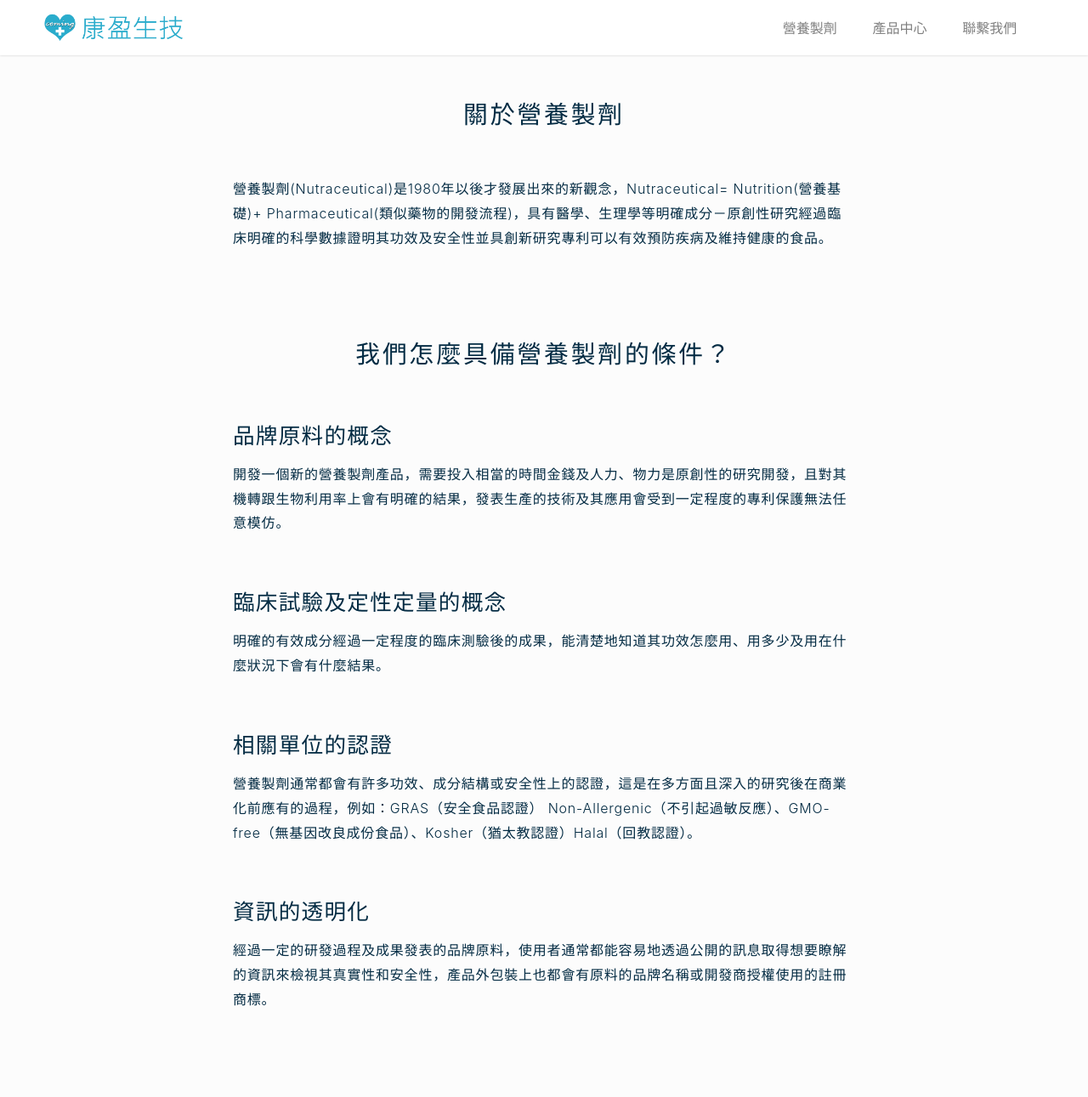
After one commit to loracy/coming, a PHP site: page /more.php in a window 1280 px wide. The commit adds this page. Shown: the whole page at 85% size. Run offline with PHP 8.4, Linux system fonts and the light colour scheme; some libraries are stand-ins or nearby versions.

Commit message:
add more page

```diff
--- a/css/style.css
+++ b/css/style.css
@@ -1,7 +1,16 @@
 
+/*
+ ---guide---
+header: 65px
+content: pt-5 pb-5
+*/
 
 body{
     background-color:#FCFCFC;
+}
+
+.content{
+  margin-top:65px;
 }
 
 /* navbar */
@@ -21,6 +30,14 @@ body{
     font-size:1.8rem;
     color:#032B43;
     letter-spacing:.1em;
+}
+/* subtitle */
+.text_subtitle{
+  font-size:1.6rem;
+  letter-spacing:.05em;
+  font-weight:400;
+  line-height:1.8em;
+  color: #032B43;
 }
 /* description */
 .text_description{
--- a/header.php
+++ b/header.php
@@ -12,10 +12,10 @@
   </head>
   <body>
 
-    <div class="container-fluid" style="padding:0px;">
+    <div class="container-fluid fixed-top" style="padding:0px;">
         <nav class="navbar navbar-expand-sm navbar-light justify-content-end pr-5 pl-5">
 
-          <a class="navbar-brand p-0" href="">
+          <a class="navbar-brand p-0" href="./">
             <img src="./assets/logo.jpg" width="auto" height="49px" alt="">
           </a>
           <button class="navbar-toggler hidden-lg-up" type="button" data-toggle="collapse" data-target="#collapsibleNavId" aria-controls="collapsibleNavId"
@@ -27,7 +27,7 @@
             <ul class="navbar-nav mr-0 mt-2 mt-lg-0 col-sm-4">
 
               <li class="nav-item col-sm p-0">
-                <a class="nav-link p-0 text-center" href="#">營養製劑 <span class="sr-only">(current)</span></a>
+                <a class="nav-link p-0 text-center" href="./more.php">營養製劑 <span class="sr-only">(current)</span></a>
               </li>
 
               <!-- <li class="nav-item dropdown col-sm p-0">
@@ -41,11 +41,11 @@
               </li> -->
 
               <li class="nav-item col-sm p-0">
-                <a class="nav-link p-0 text-center" href="#">產品中心</a>
+                <a class="nav-link p-0 text-center" href="product.php">產品中心</a>
               </li>
 
               <li class="nav-item col-sm p-0">
-                <a class="nav-link p-0 text-center" href="#">聯繫我們</a>
+                <a class="nav-link p-0 text-center" href="cantact.php">聯繫我們</a>
               </li>
             </ul>
 
--- /dev/null
+++ b/more.php
@@ -0,0 +1,85 @@
+<?php
+	include ('header.php');
+?>
+
+<div class="container content pt-5 pb-5">
+    <div class="article-1 pb-5 mb-5">
+        <div class="text-center mb-5">
+            <span class="text_slogan">
+                關於營養製劑
+            </span>
+        </div>
+        <!-- slogan -->
+
+        <!-- <div class="media offset-md-1 col-sm-10 p-0"> -->
+
+            <!-- <img class="mr-4 col-sm-6 p-1" src="assets/main-img.png" alt=""> -->
+
+        <div class="text_description col-sm-8 offset-sm-2 p-1 ">
+            營養製劑(Nutraceutical)是1980年以後才發展出來的新觀念，Nutraceutical= Nutrition(營養基礎)+ Pharmaceutical(類似藥物的開發流程)，具有醫學、生理學等明確成分－原創性研究經過臨床明確的科學數據證明其功效及安全性並具創新研究專利可以有效預防疾病及維持健康的食品。
+        </div>
+    </div>
+    <!-- article-1 -->
+
+    <div class="article-2">
+        <div class="text-center mt-5 mb-5">
+            <span class="text_slogan">
+                我們怎麼具備營養製劑的條件？
+            </span>
+        </div>
+        <!-- slogan -->
+
+        <!-- <div class="media offset-md-1 col-sm-10 p-0"> -->
+
+            <!-- <img class="mr-4 col-sm-6 p-1" src="assets/main-img.png" alt=""> -->
+        <div class="mt-5 mb-5">
+            <div class="text_subtitle col-sm-8 offset-sm-2 p-1">
+                品牌原料的概念
+            </div>
+            <div class="text_description col-sm-8 offset-sm-2 p-1 ">
+                開發一個新的營養製劑產品，需要投入相當的時間金錢及人力、物力是原創性的研究開發，且對其機轉跟生物利用率上會有明確的結果，發表生產的技術及其應用會受到一定程度的專利保護無法任意模仿。
+            </div>
+        </div>
+        <div class="mt-5 mb-5">
+            <div class="text_subtitle col-sm-8 offset-sm-2 p-1">
+                臨床試驗及定性定量的概念
+            </div>
+            <div class="text_description col-sm-8 offset-sm-2 p-1 ">
+                明確的有效成分經過一定程度的臨床測驗後的成果，能清楚地知道其功效怎麼用、用多少及用在什麼狀況下會有什麼結果。
+            </div>
+        </div>
+        <div class="mt-5 mb-5">
+            <div class="text_subtitle col-sm-8 offset-sm-2 p-1">
+                相關單位的認證
+            </div>
+            <div class="text_description col-sm-8 offset-sm-2 p-1 ">
+                營養製劑通常都會有許多功效、成分結構或安全性上的認證，這是在多方面且深入的研究後在商業化前應有的過程，例如：GRAS（安全食品認證） Non-Allergenic（不引起過敏反應）、GMO-free（無基因改良成份食品）、Kosher（猶太教認證）Halal（回教認證）。
+            </div>
+        </div>
+        <div class="mt-5 mb-5">
+            <div class="text_subtitle col-sm-8 offset-sm-2 p-1">
+                資訊的透明化
+            </div>
+            <div class="text_description col-sm-8 offset-sm-2 p-1 ">
+                經過一定的研發過程及成果發表的品牌原料，使用者通常都能容易地透過公開的訊息取得想要瞭解的資訊來檢視其真實性和安全性，產品外包裝上也都會有原料的品牌名稱或開發商授權使用的註冊商標。
+            </div>
+        </div>
+
+
+        <!-- </div> -->
+        <!-- media -->
+        <!-- <div class="offset-sm-1 col-sm-10 text-sm-right mt-4" >
+            <a href="#" class="btn btn-cta btn-lg col-sm-2" role="button" aria-pressed="false">瞭解產品</a>
+        </div> -->
+    </div>
+    <!-- aerticle-2 -->
+</div>
+
+
+    <!-- Optional JavaScript -->
+    <!-- jQuery first, then Popper.js, then Bootstrap JS -->
+    <script src="https://code.jquery.com/jquery-3.2.1.slim.min.js" integrity="sha384-KJ3o2DKtIkvYIK3UENzmM7KCkRr/rE9/Qpg6aAZGJwFDMVNA/GpGFF93hXpG5KkN" crossorigin="anonymous"></script>
+    <script src="https://cdnjs.cloudflare.com/ajax/libs/popper.js/1.12.3/umd/popper.min.js" integrity="sha384-vFJXuSJphROIrBnz7yo7oB41mKfc8JzQZiCq4NCceLEaO4IHwicKwpJf9c9IpFgh" crossorigin="anonymous"></script>
+    <script src="https://maxcdn.bootstrapcdn.com/bootstrap/4.0.0-beta.2/js/bootstrap.min.js" integrity="sha384-alpBpkh1PFOepccYVYDB4do5UnbKysX5WZXm3XxPqe5iKTfUKjNkCk9SaVuEZflJ" crossorigin="anonymous"></script>
+  </body>
+</html>
```
Also changed, not shown: cantact.php (added, +21 -0 lines), index.php (+35 -6 lines), product.php (added, +19 -0 lines), 2 other files.
